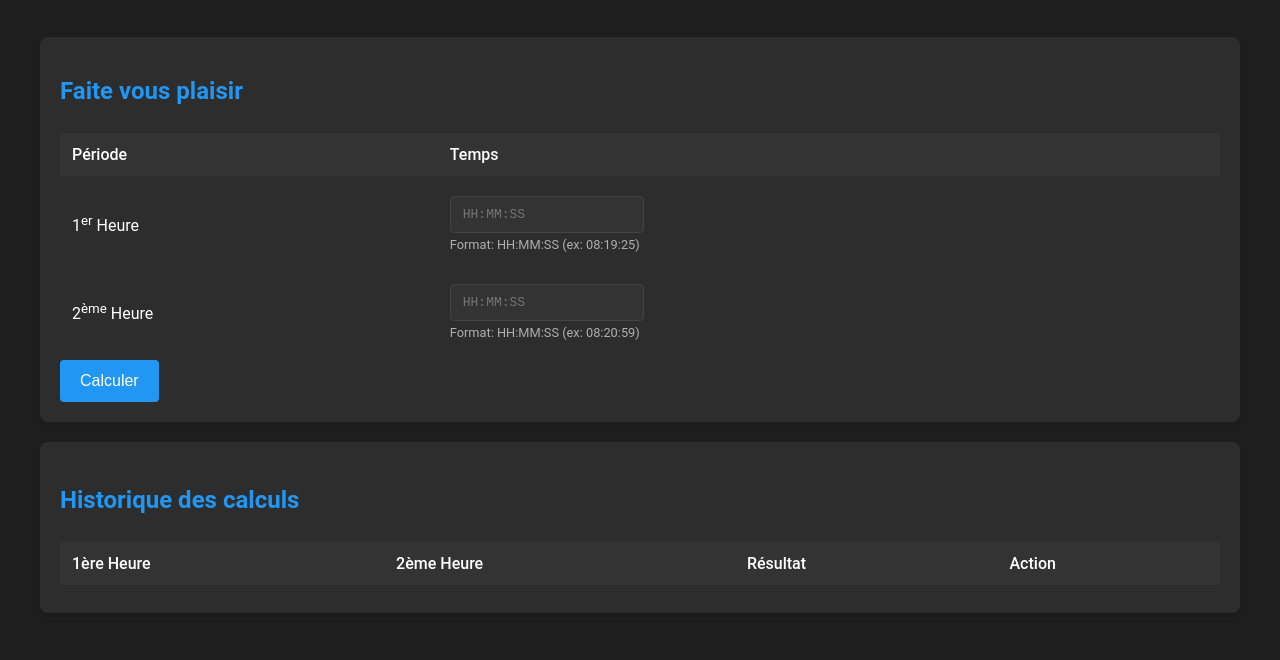
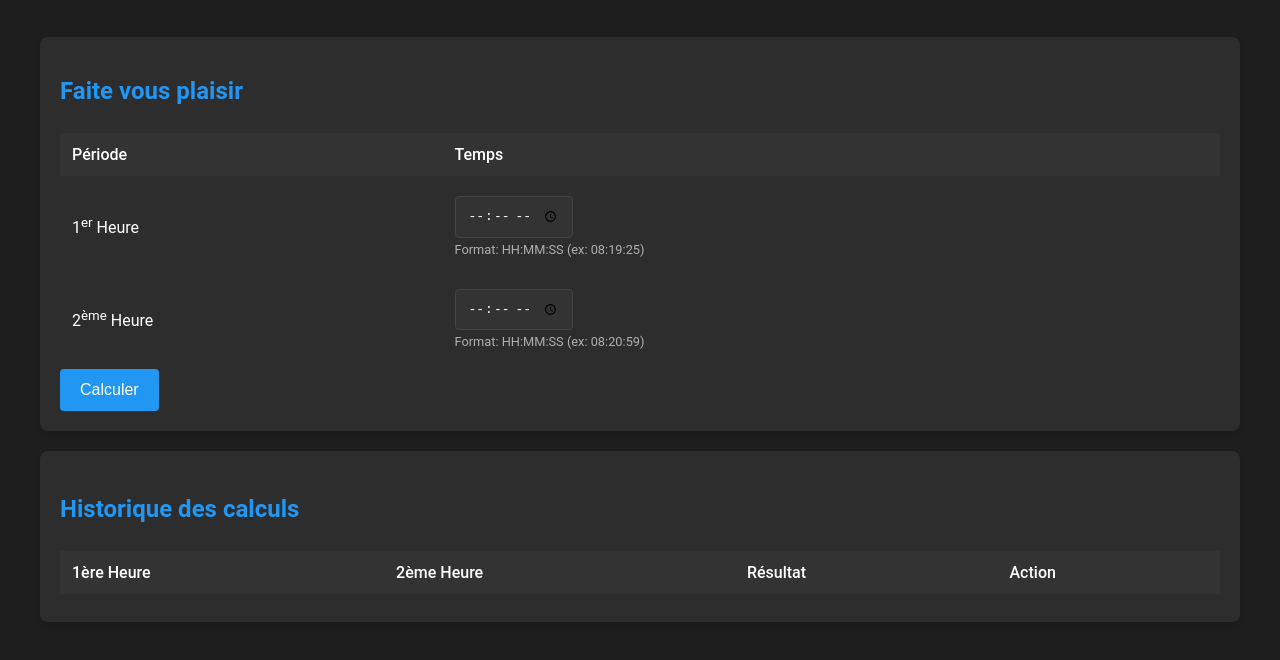
Before and after one commit to tenasoa/stratavia, a plain HTML site: page index.html in a window 1280 px wide. Shown: the part 182-842 px from the top of the page. Drawn offline with Linux system fonts and the light colour scheme.

Commit message:
Update index.html

```diff
--- a/index.html
+++ b/index.html
@@ -253,7 +253,7 @@
             <td>1<sup>er</sup> Heure</td>
             <td>
               <input
-                type="number"
+                type="time"
                 id="time1"
                 placeholder="HH:MM:SS"
                 value=""
@@ -265,7 +265,7 @@
             <td>2<sup>ème</sup> Heure</td>
             <td>
               <input
-                type="number"
+                type="time"
                 id="time2"
                 placeholder="HH:MM:SS"
                 value=""
```
